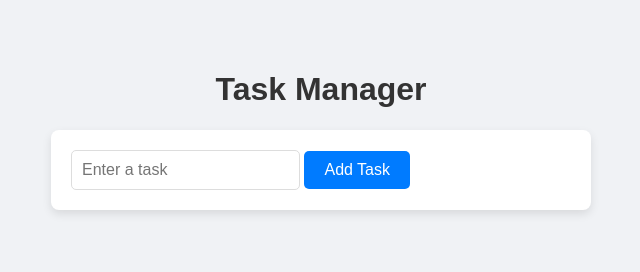
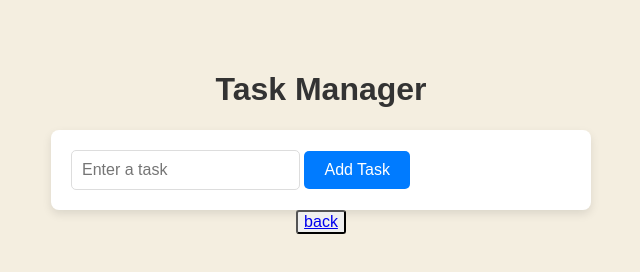
Before and after one commit to Yuezhi-Hao/Assessment-webpage, a website: page public/Curd.html in a window 1280 px wide. Shown: the whole page, without its empty margins (319-959 px from the left). Drawn offline with Linux system fonts and the light colour scheme; no server answers.

Commit message:
提交信息

```diff
--- a/public/Curd.css
+++ b/public/Curd.css
@@ -1,7 +1,7 @@
-/* 全局样式 */
+
 body {
     font-family: Arial, sans-serif;
-    background-color: #f0f2f5;
+    background-color: #F4EEE0;
     display: flex;
     flex-direction: column;
     align-items: center;
@@ -9,13 +9,13 @@ body {
     color: #333;
 }
 
-/* 标题样式 */
+
 h1 {
     font-size: 2rem;
     color: #333;
 }
 
-/* 容器样式 */
+
 .container {
     width: 100%;
     max-width: 500px;
@@ -25,11 +25,19 @@ h1 {
     box-shadow: 0 4px 10px rgba(0, 0, 0, 0.1);
 }
 
-/* 输入框和按钮样式 */
+
 .add-task {
     display: flex;
     gap: 10px;
     margin-bottom: 20px;
+}
+
+#back{
+    display: flex;
+    font-size: 16px;
+    border-radius: 3px;
+    transition: border-color 0.3s ease;
+    outline: none;
 }
 
 #todo-input {
@@ -61,7 +69,7 @@ h1 {
     background-color: #0056b3;
 }
 
-/* 任务列表样式 */
+
 ul {
     list-style: none;
     padding: 0;
@@ -91,7 +99,7 @@ li span {
     margin-right: 10px;
 }
 
-/* 按钮组样式 */
+
 li button {
     padding: 5px 10px;
     font-size: 14px;
@@ -101,8 +109,7 @@ li button {
     transition: background-color 0.3s ease;
 }
 
-/* 各个按钮的颜色 */
-li button:nth-child(2) { /* Edit 按钮 */
+li button:nth-child(2) {
     background-color: #ffc107;
     color: #fff;
 }
@@ -111,7 +118,7 @@ li button:nth-child(2):hover {
     background-color: #e0a800;
 }
 
-li button:nth-child(3) { /* Complete 按钮 */
+li button:nth-child(3) {
     background-color: #28a745;
     color: #fff;
 }
@@ -120,7 +127,7 @@ li button:nth-child(3):hover {
     background-color: #218838;
 }
 
-li button:nth-child(4) { /* Delete 按钮 */
+li button:nth-child(4) {
     background-color: #dc3545;
     color: #fff;
 }
--- a/public/Curd.html
+++ b/public/Curd.html
@@ -5,6 +5,7 @@
     <meta name="viewport" content="width=device-width, initial-scale=1.0">
     <title>Firebase CRUD</title>
     <link rel="stylesheet" href="Curd.css">
+
 </head>
 <body>
     <h1>Task Manager</h1>
@@ -13,7 +14,9 @@
         <button id="add-todo-btn">Add Task</button>
         <ul id="todo-list"></ul>
     </div>
-
+<div>
+    <button id="back"><a href="Menu.html">back</a></button>
+</div>
 
 <script src="https://www.gstatic.com/firebasejs/11.0.1/firebase-app-compat.js"></script>
 <script src="https://www.gstatic.com/firebasejs/11.0.1/firebase-database-compat.js"></script>
@@ -21,5 +24,6 @@
 
     <script src="firebaseconfig.js"></script>
     <script src="Curd.js"></script>
+
 </body>
 </html>
--- a/public/login-comment.css
+++ b/public/login-comment.css
@@ -1,6 +1,6 @@
 body {
     font-family: Arial, sans-serif;
-    background-color: #f0f0f0;
+    background-color: #F4EEE0;
     color: #333;
 }
 
@@ -23,7 +23,15 @@ input, textarea {
     margin: 10px 0;
     box-sizing: border-box;
 }
+#back {
+    padding: 10px;
+    margin-top: 10px;
+    background-color: #ffffff;
+    border: none;
 
+    border-radius: 5px;
+
+}
 button {
     width: 100%;
     padding: 10px;
```
Also changed, not shown: public/header.html (+1 -0 lines), public/login-comment.html (+5 -1 lines).
